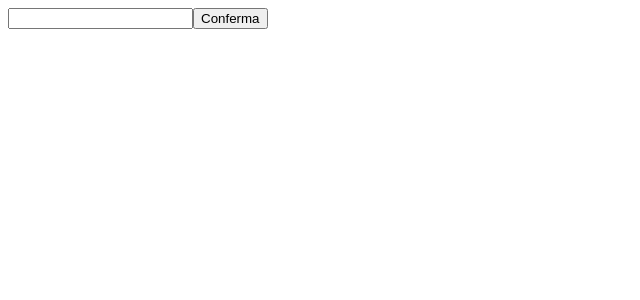
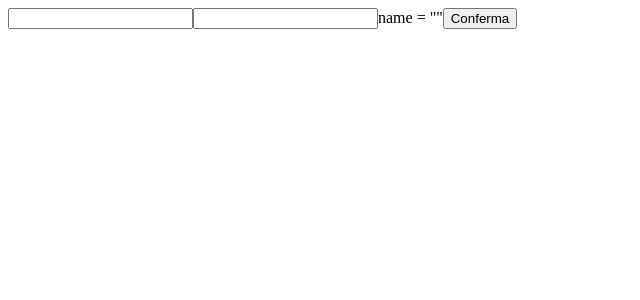
Before and after one commit to GianniVita/react-post-form, a React (Vite) app: page / in a window 1280 px wide. Shown: the top 300 px of the page, without its empty margins (0-640 px from the left). Built offline with nearby package versions, Linux system fonts and the light colour scheme.

Commit message:
Add nothing

```diff
--- a/src/App.jsx
+++ b/src/App.jsx
@@ -54,13 +54,15 @@ const name = e.target.name
 
       <div className='container mt-4'>
         <form onSubmit={handleSubmit}>
-          <input type="text"
+          <input
+          type="text"
           name = "author"
           value = {formData.author}
           onChange = {handleFormData}
           />
-
-
+         <input
+         type="text" />
+          name = ""
 
         <button type='submit'>Conferma</button>
         </form>
```
